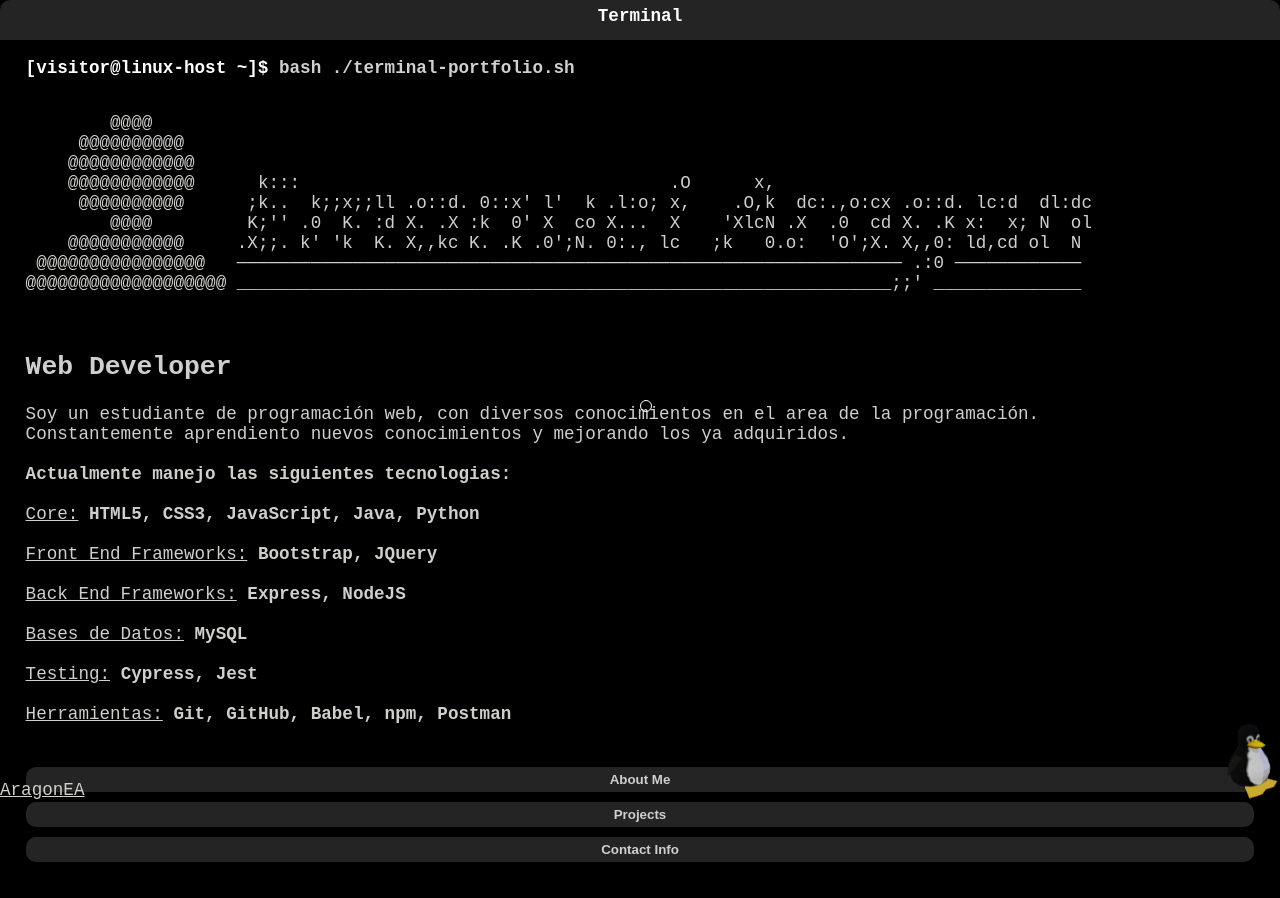
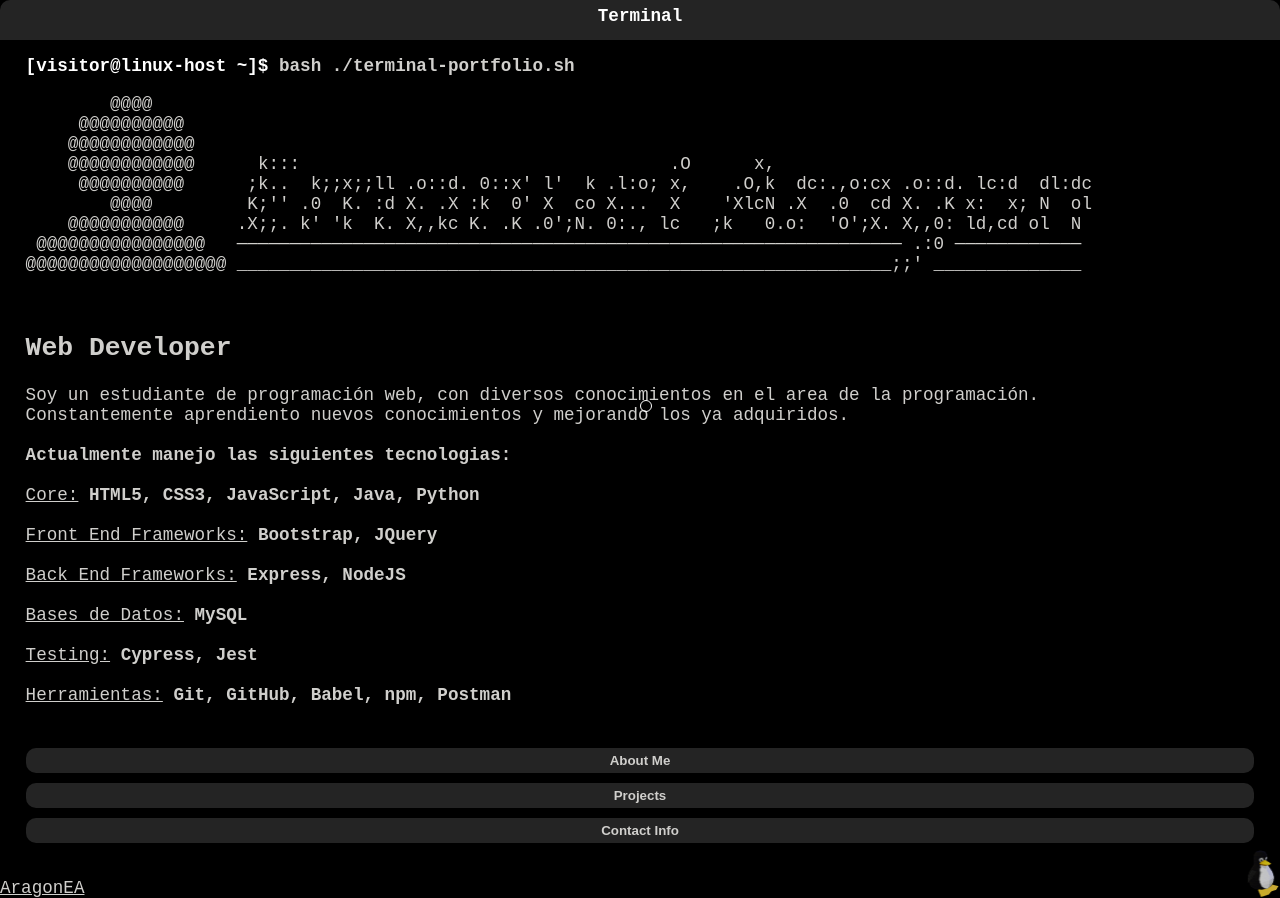
Before and after one commit to AragonEA/terminal-portfolio, a plain HTML site: page index.html in a window 1280 px wide. Before the commit the page ends 867 px from the top, so only its background shows below. Drawn offline with Linux system fonts and the light colour scheme; files whose address does not match are found by name.

Commit message:
Update main.css

```diff
--- a/src/css/main.css
+++ b/src/css/main.css
@@ -17,7 +17,15 @@ body {
     background-color: var(--dark-bg-color);
     font-size: 1.1rem;
     margin: 0;
+    display: flex;
+    flex-direction: column;
+    min-height: 100vh;
+}
 
+main {
+    display: flex;
+    flex: 1;
+    flex-direction: column;
 }
 
 header {
@@ -49,6 +57,7 @@ header>p {
 .console-user {
     color: #fff;
     font-weight: bold;
+    margin: 0;
 }
 
 #name-small {
@@ -61,15 +70,15 @@ header>p {
 }
 
 #tux {
-    height: 10vh;
-    position: fixed;
-    bottom: 0;
-    right: 0;
+    max-height: 50px;
+    max-width: 50px;
 }
 
 footer {
-    position: fixed;
-    bottom: 0;
+    width: 100%;
+    display: flex;
+    flex-direction: row-reverse;
+    justify-content: space-between;
 }
 
 footer>a {
@@ -105,6 +114,7 @@ footer>a {
 .project-title:hover {
     color: var(--primary-font-700);
 }
+
 .project-image {
     height: 200px;
     border-radius: 10%;
@@ -116,25 +126,26 @@ width: 100%;
     color: var(--primary-font-color);
 }
 
-.btn-show-all{
+.btn-show-all {
     color: var(--primary-font-color);
     border: 1px solid var(--primary-font-color);
     padding: 2px;
     text-decoration: none;
 }
 
-.info-section{
+.info-section {
     display: flex;
     justify-content: space-around;
     align-items: center;
     min-height: 25vh;
 }
 
-.info-link{
+.info-link {
     text-decoration-color: var(--primary-font-700);
     color: inherit;
 }
-.info-title{
+
+.info-title {
     text-align: start;
 }
 
@@ -159,23 +170,7 @@ min-height: 25vh;
         margin: 0;
     }
 
-    .info-section{
+    .info-section {
         flex-wrap: wrap;
     }
 }
-
-@media only screen and (min-width: 0px) and (max-width: 1120px) {
-    #tux {
-        position: static;
-        max-height: 50px;
-        max-width: 50px;
-    }
-
-    footer {
-        position: static;
-        display: flex;
-        flex-direction: row-reverse;
-        justify-content: space-between;
-        min-height: 50px;
-    }
-}
```
Lines whose indentation alone changed are shown as unchanged.
